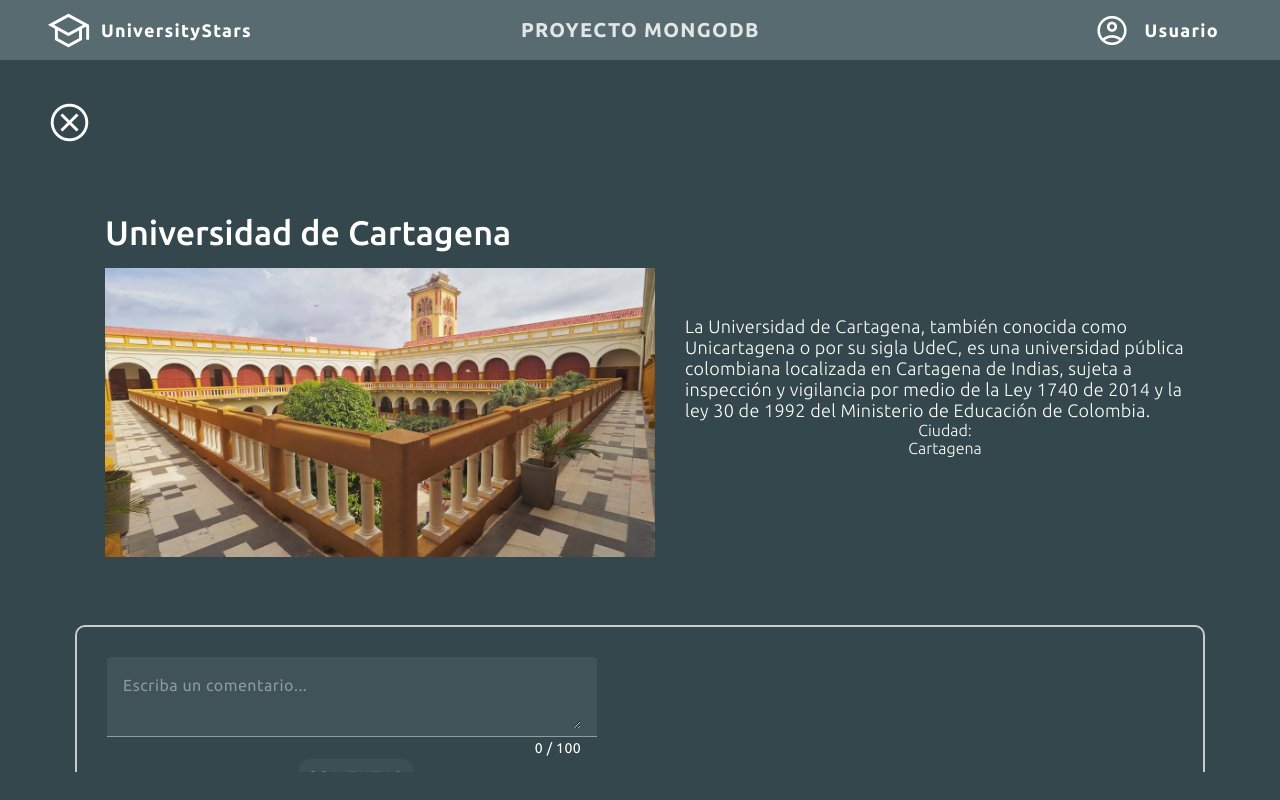
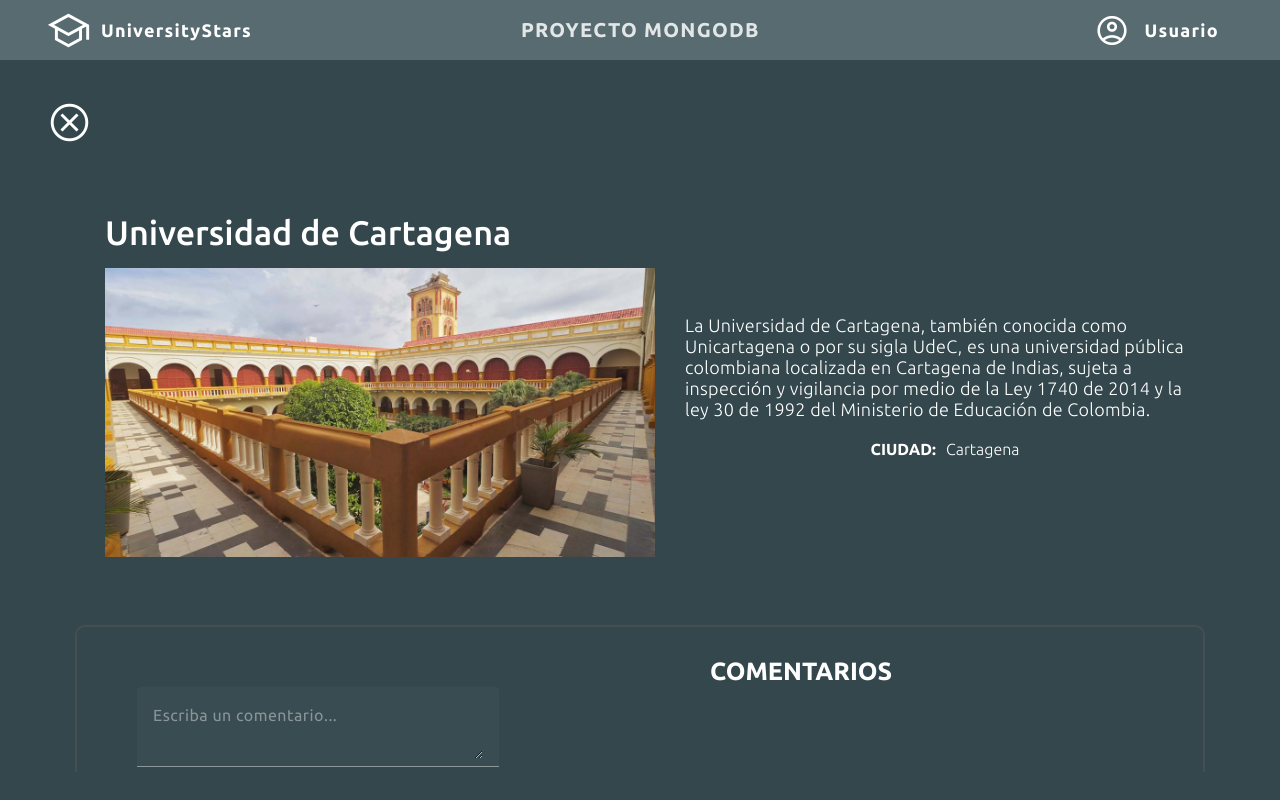
Before and after one commit to DuvanJR/UniverStars-Proyecto, an Angular app: page /universtars/menu/ver-detalle in a window 1280 px wide. Built offline with nearby package versions, Linux system fonts and the light colour scheme; a web font is replaced by a local one.

Commit message:
cambios en la vista ver-detalles en la parte de comentarios

```diff
--- a/src/app/pages/see-details/see-details.component.html
+++ b/src/app/pages/see-details/see-details.component.html
@@ -23,7 +23,10 @@
       de Indias, sujeta a inspección y vigilancia por medio de la Ley 1740 de
       2014 y la ley 30 de 1992 del Ministerio de Educación de Colombia.
     </span>
-    <span>Ciudad:</span>Cartagena
+    <div class="description-country">
+      <strong><span>CIUDAD: </span></strong>
+      <p>Cartagena</p>
+    </div>
   </div>
 </div>
 
@@ -35,10 +38,10 @@
         matInput
         [(ngModel)]="comentarioTemporal"
         #message
-        maxlength="100"
+        maxlength="60"
       ></textarea>
       <mat-hint align="end" class="number-textarea"
-        >{{ message.value.length }} / 100</mat-hint
+        >{{ message.value.length }}/60</mat-hint
       >
     </mat-form-field>
 
@@ -47,22 +50,16 @@
         <span class="texto">COMENTAR</span>
       </button>
     </mat-card-actions>
+  </div>
 
-    <div class="comments">
-      <h1 class="title">Comentarios</h1>
-      <div class="card-comentarios">
-        <div *ngFor="let comentario of listaComentarios">
-          <mat-card class="comments">
-            <mat-card-header>
-              <mat-card-title>{{ comentario.numero }}</mat-card-title>
-              <mat-card-subtitle>{{ comentario.comentario }}</mat-card-subtitle>
-            </mat-card-header>
-            <mat-card-actions>
-              <button mat-button>LIKE</button>
-            </mat-card-actions>
-          </mat-card>
-        </div>
-      </div>
+  <div class="caja-comentarios">
+    <h1 class="title-comments">COMENTARIOS</h1>
+    <div class="comments" *ngFor="let comentario of listaComentarios">
+      <mat-list class="list-comment">
+        <mat-list-item>
+          {{ comentario.numero }} {{ comentario.comentario }}
+        </mat-list-item>
+      </mat-list>
     </div>
   </div>
 </div>
--- a/src/app/pages/see-details/see-details.component.scss
+++ b/src/app/pages/see-details/see-details.component.scss
@@ -38,6 +38,7 @@
   align-items: center;
   flex-direction: column;
   justify-content: center;
+  gap: 20px;
 }
 
 .text-description {
@@ -49,19 +50,20 @@
 .container-comments {
   display: flex;
   border-radius: 10px;
-  border: 2px solid #ccc;
-  flex-direction: column;
+  border: 2px solid #5858587e;
+  justify-content: space-between;
+  padding: 30px;
 }
 
-.card-comment{
+.card-comment {
   display: flex;
-  max-width: 550px;
   padding: 30px;
   flex-direction: column;
+  width: 40%;
   align-items: center;
 }
 
-.example-full-width{
+.example-full-width {
   display: flex;
   justify-content: center;
   width: 100%;
@@ -77,17 +79,17 @@
 .btn-comment {
   display: flex;
   justify-content: center;
+  margin-bottom: 50px;
 }
 
-.number-textarea{
+.number-textarea {
   font-size: 14px;
   color: white;
 }
 
-.comments{
+.comments {
   display: flex;
-  margin: 50px;
-  max-width: 300px;
+  margin: 8px;
 }
 
 .material-symbols-outlined {
@@ -100,5 +102,30 @@
   color: white;
   font-size: 45px;
   cursor: pointer;
-  color: red;
 }
+
+.list-comment {
+  display: flex;
+  border-radius: 15px;
+  border: 2px solid rgba(182, 182, 182, 0.07);
+}
+
+.description-country {
+  display: flex;
+  gap: 10px;
+}
+
+.caja-comentarios {
+  font-size: 16px;
+  margin-right: 100px;
+  width: 550px;
+}
+
+.title-comments {
+  color: white;
+  font-size: 25px;
+  font-weight: 900;
+  display: flex;
+  align-items: center;
+  justify-content: center;
+}
--- a/src/styles.scss
+++ b/src/styles.scss
@@ -55,7 +55,7 @@ mdc-text-field:not(.mdc-text-field--disabled) .mdc-floating-label {
 }
 
 .mdc-text-field--filled:not(.mdc-text-field--disabled) {
-  background-color: rgba(153, 169, 173, 0.13);;
+  background-color: rgba(153, 169, 173, 0.053);;
 }
 
 
```
